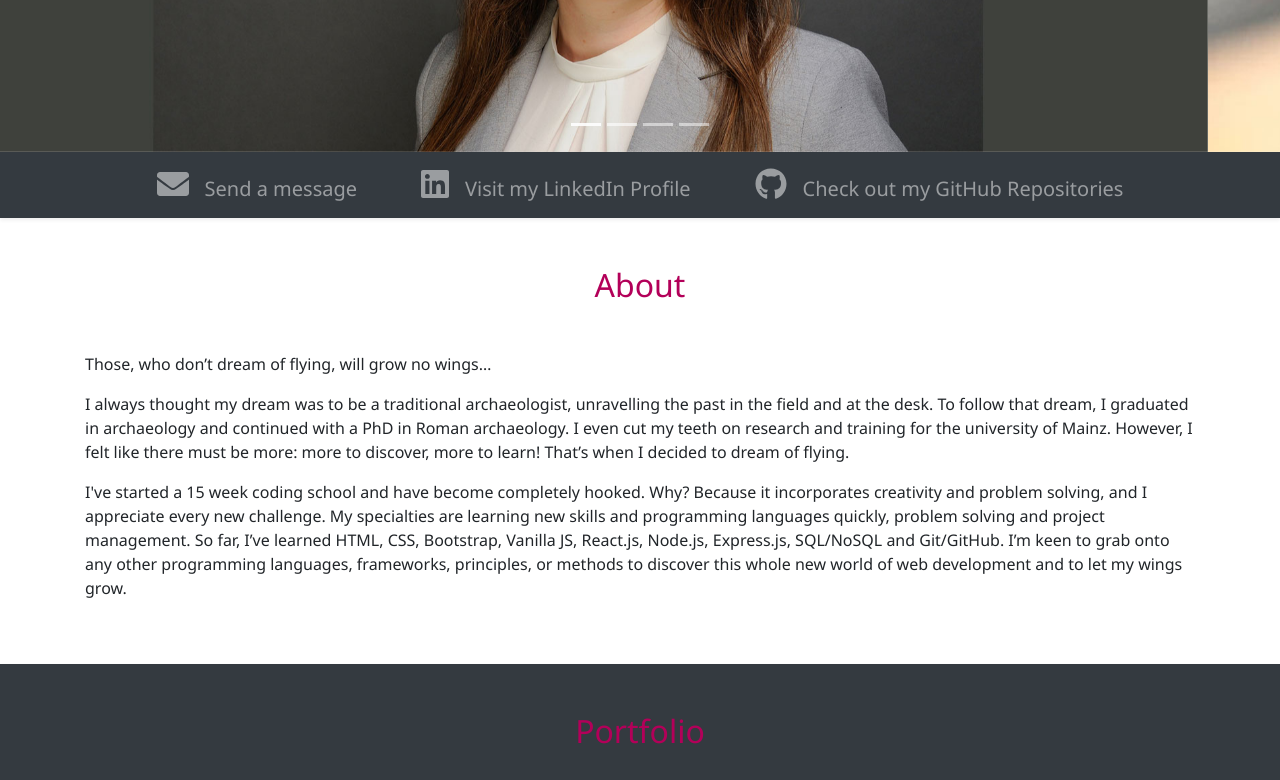
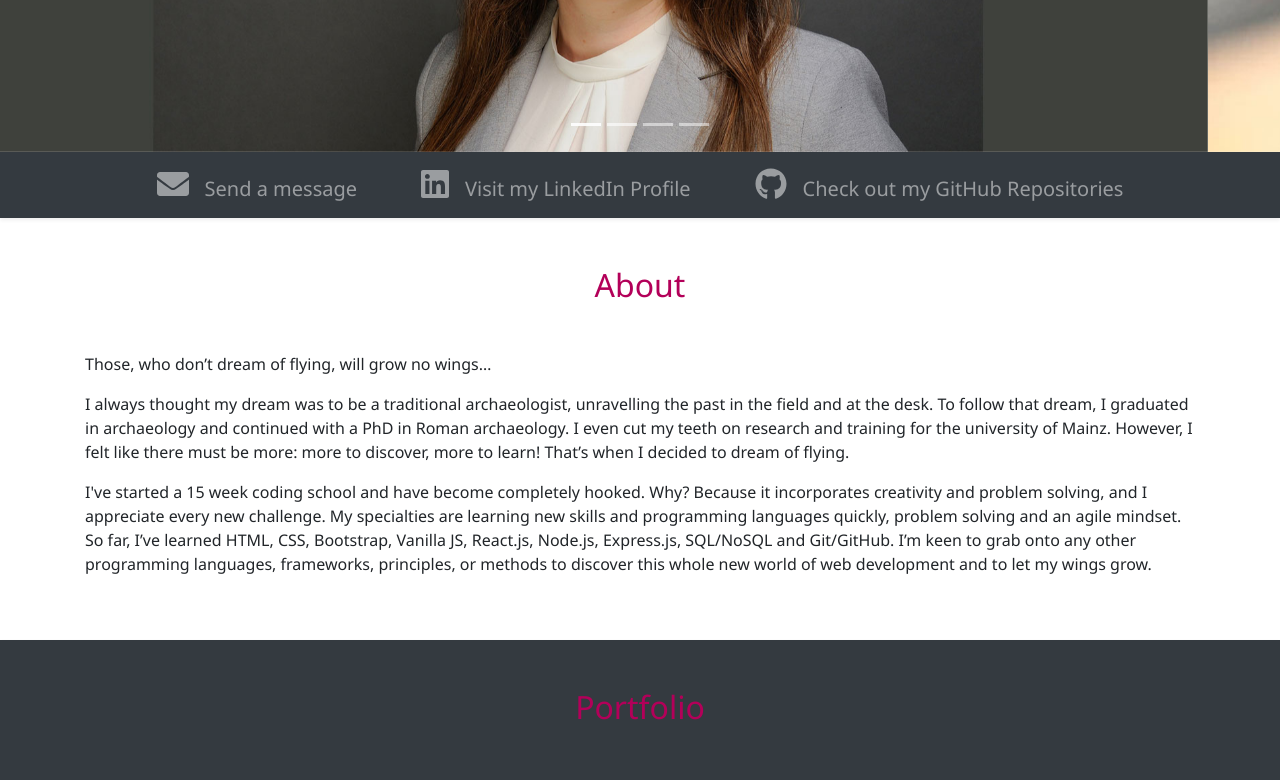
Before and after one commit to Marvelous-Maddie/react-cv, a React (Create React App) app: page / in a window 1280 px wide. Shown: the part 402-1182 px from the top of the page. Built offline with nearby package versions, Linux system fonts and the light colour scheme.

Commit message:
Update About section

```diff
--- a/src/components/About.js
+++ b/src/components/About.js
@@ -12,7 +12,7 @@ const About = () => {
         </p>
         <p>
         I've started a 15 week coding school and have become completely hooked. Why? Because it incorporates creativity and problem solving, and I appreciate every new challenge.
-        My specialties are learning new skills and programming languages quickly, problem solving and project management.
+        My specialties are learning new skills and programming languages quickly, problem solving and an agile mindset.
         So far, I’ve learned HTML, CSS, Bootstrap, Vanilla JS, React.js, Node.js, Express.js, SQL/NoSQL and Git/GitHub.
         I’m keen to grab onto any other programming languages, frameworks, principles, or methods to discover this whole new world of web development and to let my wings grow.
         </p>
```
